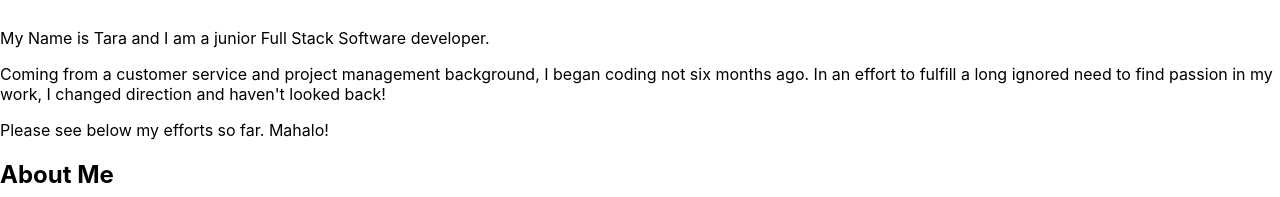
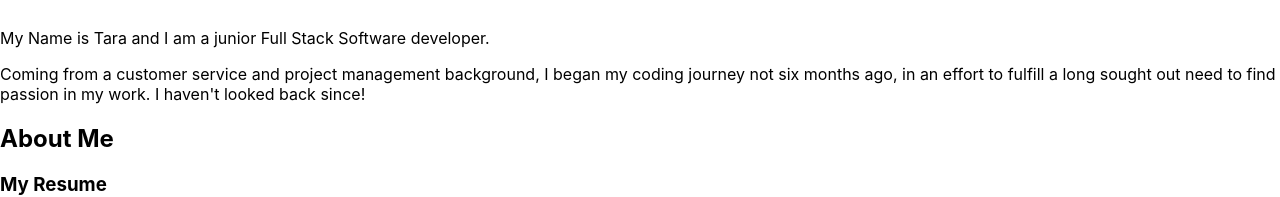
Before and after one commit to taraDM23/Portfolio-TaraDeMel, a React (Create React App) app: page / in a window 1280 px wide. Shown: the part 150-347 px from the top of the page. Built offline with nearby package versions, Linux system fonts and the light colour scheme; the HTML template or start-up script is replaced by a standard one.

Commit message:
updated bio

```diff
--- a/src/App.js
+++ b/src/App.js
@@ -40,8 +40,8 @@ class App extends React.Component {
                   <div className="home-content">
                     <h1 className="white-text">Welcome! Aloha! Kia Ora!</h1>
                     <p className="white-text"> My Name is Tara and I am a junior Full Stack Software developer.</p>
-                    <p className="white-text"> Coming from a customer service and project management background, I began coding not six months ago. In an effort to fulfill a long ignored need to find passion in my work, I changed direction and haven't looked back!</p>
-                    <p className="white-text"> Please see below my efforts so far. Mahalo!</p>
+                    <p className="white-text"> Coming from a customer service and project management background, I began my coding journey not six months ago, in an effort to fulfill a long sought out need to find passion in my work. I haven't looked back since!</p>
+                    <p className="white-text"></p>
                   </div>
                 </div>
 
```
